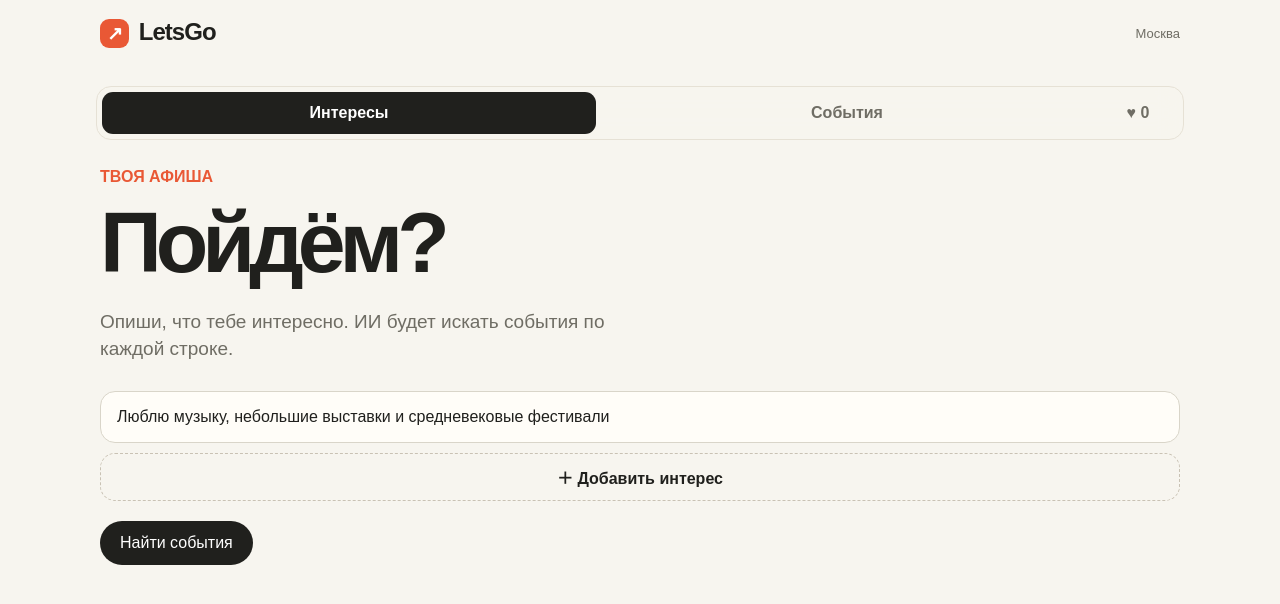
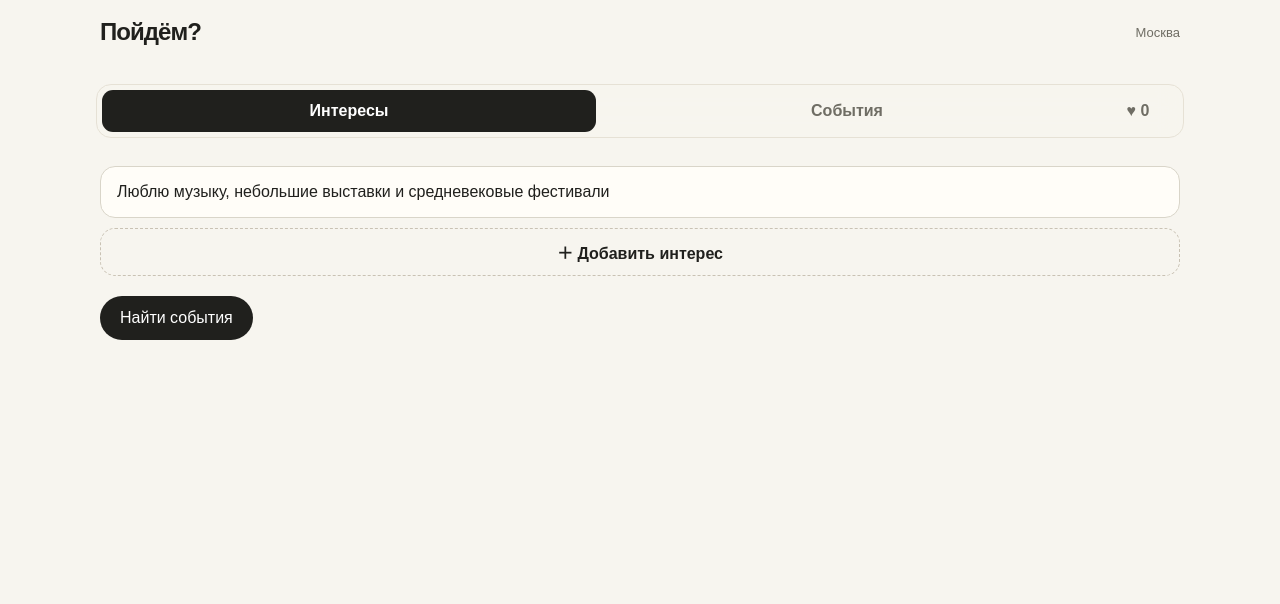
Before and after one commit to Northinrtm/lets-go, a Next.js app: page / in a window 1280 px wide. Shown: the top 604 px of the page. Built offline with nearby package versions, Linux system fonts and the light colour scheme.

Commit message:
Simplify header and interests screen

```diff
--- a/app/page.tsx
+++ b/app/page.tsx
@@ -116,9 +116,9 @@ export default function Home() {
   return (
     <main className="page">
       <div className="container">
-        <nav className="nav"><div className="logo"><span className="logo-mark">↗</span> LetsGo</div><div className="mini-label">Москва</div></nav>
+        <nav className="nav"><div className="logo">Пойдём?</div><div className="mini-label">Москва</div></nav>
         <div className="top-tabs"><button className={activeSection === "interests" ? "top-tab active-top-tab" : "top-tab"} onClick={() => setActiveSection("interests")}>Интересы</button><button className={activeSection === "events" ? "top-tab active-top-tab" : "top-tab"} onClick={() => setActiveSection("events")}>События</button><button className={activeSection === "favorites" ? "top-tab active-top-tab" : "top-tab"} onClick={() => setActiveSection("favorites")}>♥ <span>{favoriteEvents.length}</span></button></div>
-        {activeSection === "interests" && <section className="tab-page"><div className="tab-intro"><div className="eyebrow">ТВОЯ АФИША</div><h1>Пойдём?</h1><p className="lead">Опиши, что тебе интересно. ИИ будет искать события по каждой строке.</p></div><div className="interest-rows">{interestRows.map((row, index) => <div className="interest-row" key={index}><input value={row} onChange={(event) => updateInterestRow(index, event.target.value)} placeholder="Например: средневековые фестивали" aria-label={`Интерес ${index + 1}`} />{interestRows.length > 1 && <button className="remove-row" onClick={() => removeInterestRow(index)} aria-label="Удалить интерес">×</button>}</div>)}<button className="add-row" onClick={addInterestRow}>＋ Добавить интерес</button></div><button className="find-button" onClick={() => { setActiveSection("events"); searchEvents(); }} disabled={searching}>{searching ? "Ищем события…" : "Найти события"}</button></section>}
+        {activeSection === "interests" && <section className="tab-page"><div className="interest-rows">{interestRows.map((row, index) => <div className="interest-row" key={index}><input value={row} onChange={(event) => updateInterestRow(index, event.target.value)} placeholder="Например: средневековые фестивали" aria-label={`Интерес ${index + 1}`} />{interestRows.length > 1 && <button className="remove-row" onClick={() => removeInterestRow(index)} aria-label="Удалить интерес">×</button>}</div>)}<button className="add-row" onClick={addInterestRow}>＋ Добавить интерес</button></div><button className="find-button" onClick={() => { setActiveSection("events"); searchEvents(); }} disabled={searching}>{searching ? "Ищем события…" : "Найти события"}</button></section>}
         {activeSection === "events" && <section className="tab-page"><div className="section-title page-title"><div><h2>События</h2><span className="card-caption">Новые находки по твоим интересам</span></div></div><div className="manual-row"><input value={manualQuery} onChange={(event) => setManualQuery(event.target.value)} onKeyDown={(event) => event.key === "Enter" && runManualSearch()} placeholder="Искать отдельно, например: фестиваль еды" /><button className="primary" onClick={runManualSearch} disabled={searching}>Искать</button></div>{searchResult && <pre className="search-result">{searchResult}</pre>}<div className="feed-label">Найдено сегодня</div>{renderEvents(demoEvents)}</section>}
         {activeSection === "favorites" && <section className="tab-page"><div className="section-title page-title"><div><h2>Избранное</h2><span className="card-caption">События, которые не хочется потерять</span></div></div>{renderEvents(favoriteEvents)}</section>}
         {notice && <div className="notice" role="status">{notice}</div>}
```
